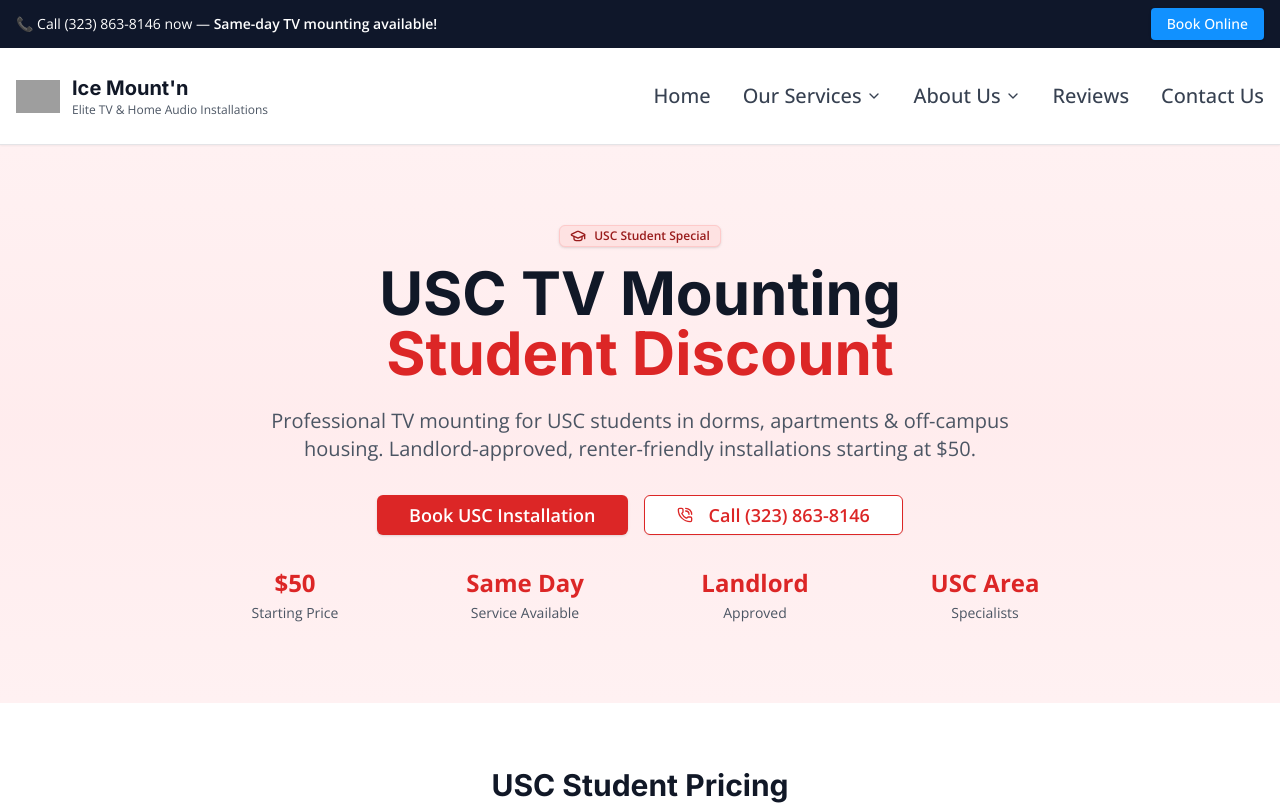
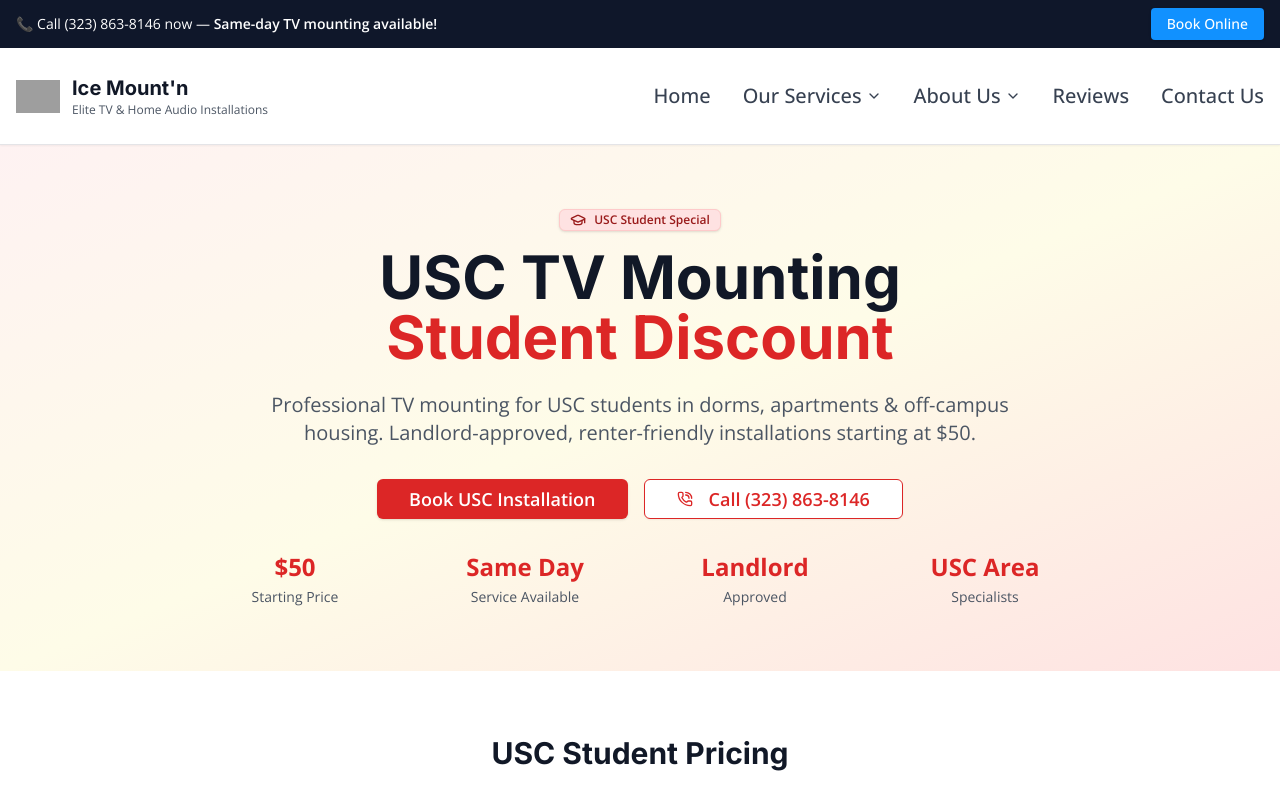
Before and after one commit to powderfirm-ship-it/ice-mountn-website, a Next.js app: page /locations/usc in a window 1280 px wide. Shown: the top 805 px of the page. Built offline with nearby package versions, Linux system fonts and the light colour scheme; grey boxes are pictures that could not be loaded.

Commit message:
USC: warm hero gradient per Netlify preview

```diff
--- a/src/app/locations/usc/usc-page-client.tsx
+++ b/src/app/locations/usc/usc-page-client.tsx
@@ -183,7 +183,7 @@ export function USCPageClient() {
 
       {/* Hero Section */}
       <main>
-        <section className="py-20 bg-gradient-to-b from-rose-50 via-rose-100/70 to-rose-50">
+        <section className="bg-gradient-to-br from-red-50 via-yellow-50 to-red-100 py-16">
           <div className="container mx-auto px-4">
             <div className="max-w-4xl mx-auto text-center">
               <Badge className="mb-4 bg-red-100 text-red-800 border-red-200">
```
